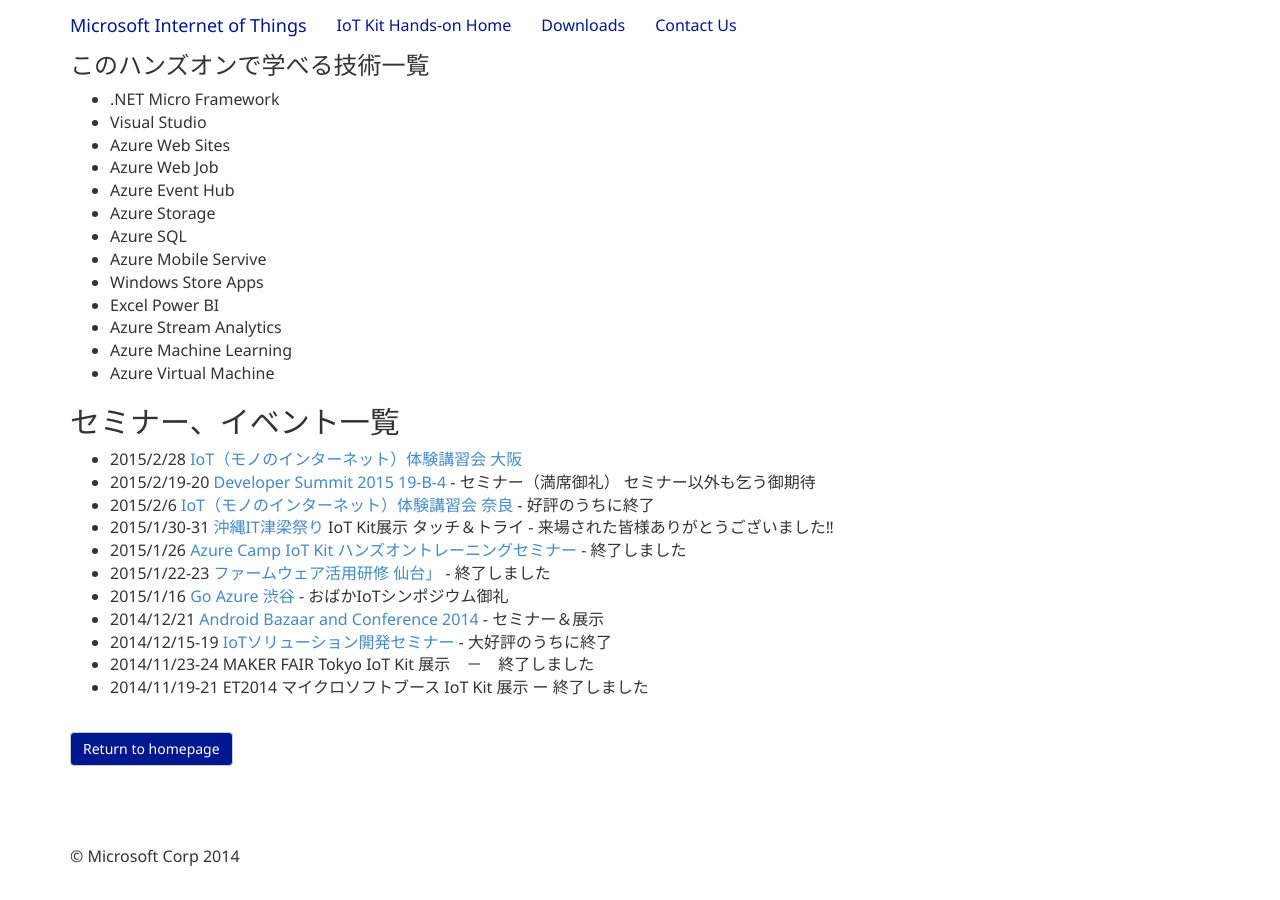
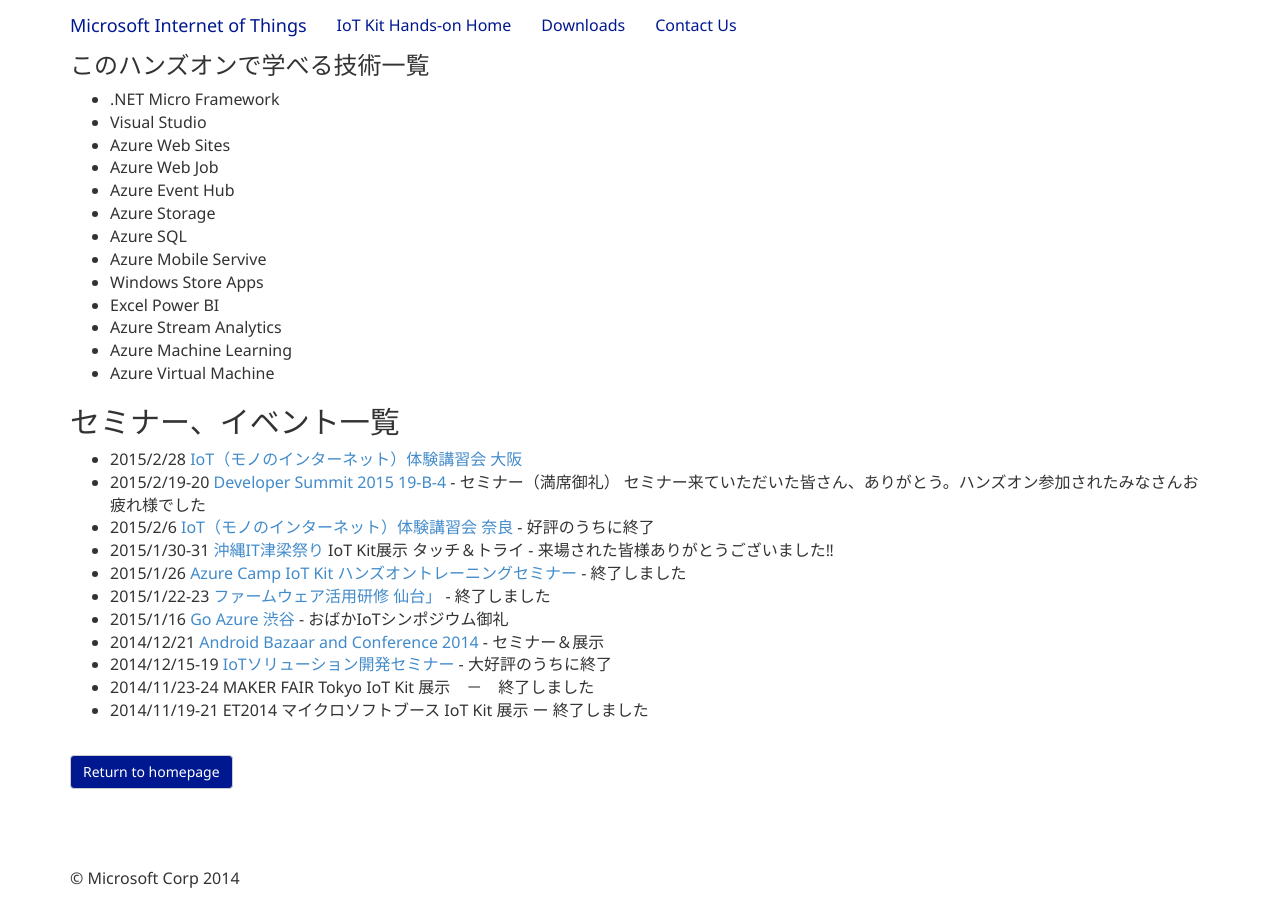
Before and after one commit to ms-iotkithol-jp/ms-iotkithol-jp.github.io, a Jekyll site: the page built from HowToLearn.md, in a window 1280 px wide and 900 px high, scrolled down 560 px. Built offline with Jekyll 4.4.1, drawn with Linux system fonts in a browser that asks for light colours; nearby versions of some CDN libraries; before the commit the page ends 1437 px from its top, so only the background shows below that.

Commit message:
Mistake Fixed & Status Updated

```diff
--- a/HowToLearn.md
+++ b/HowToLearn.md
@@ -30,7 +30,7 @@
 ## セミナー、イベント一覧
 
 * 2015/2/28 [IoT（モノのインターネット）体験講習会 大阪](http://eccsmartapp.doorkeeper.jp/events/20724)
-* 2015/2/19-20 [Developer Summit 2015 19-B-4](http://event.shoeisha.jp/devsumi/20150219/timetable) - セミナー（満席御礼） セミナー以外も乞う御期待
+* 2015/2/19-20 [Developer Summit 2015 19-B-4](http://event.shoeisha.jp/devsumi/20150219/timetable) - セミナー（満席御礼） セミナー来ていただいた皆さん、ありがとう。ハンズオン参加されたみなさんお疲れ様でした
 * 2015/2/6 [IoT（モノのインターネット）体験講習会 奈良](http://www.pref.nara.jp/item/133489.htm) - 好評のうちに終了
 * 2015/1/30-31 [沖縄IT津梁祭り](http://www.it-matsuri.net/index.html) IoT Kit展示 タッチ＆トライ - 来場された皆様ありがとうございました‼
 * 2015/1/26 [Azure Camp IoT Kit ハンズオントレーニングセミナー](https://msevents.microsoft.com/CUI/EventDetail.aspx?EventID=1032609294&Culture=ja-JP&community=0) - 終了しました
```
Also changed, not shown: LetsBegin.md (+1 -1 lines).
